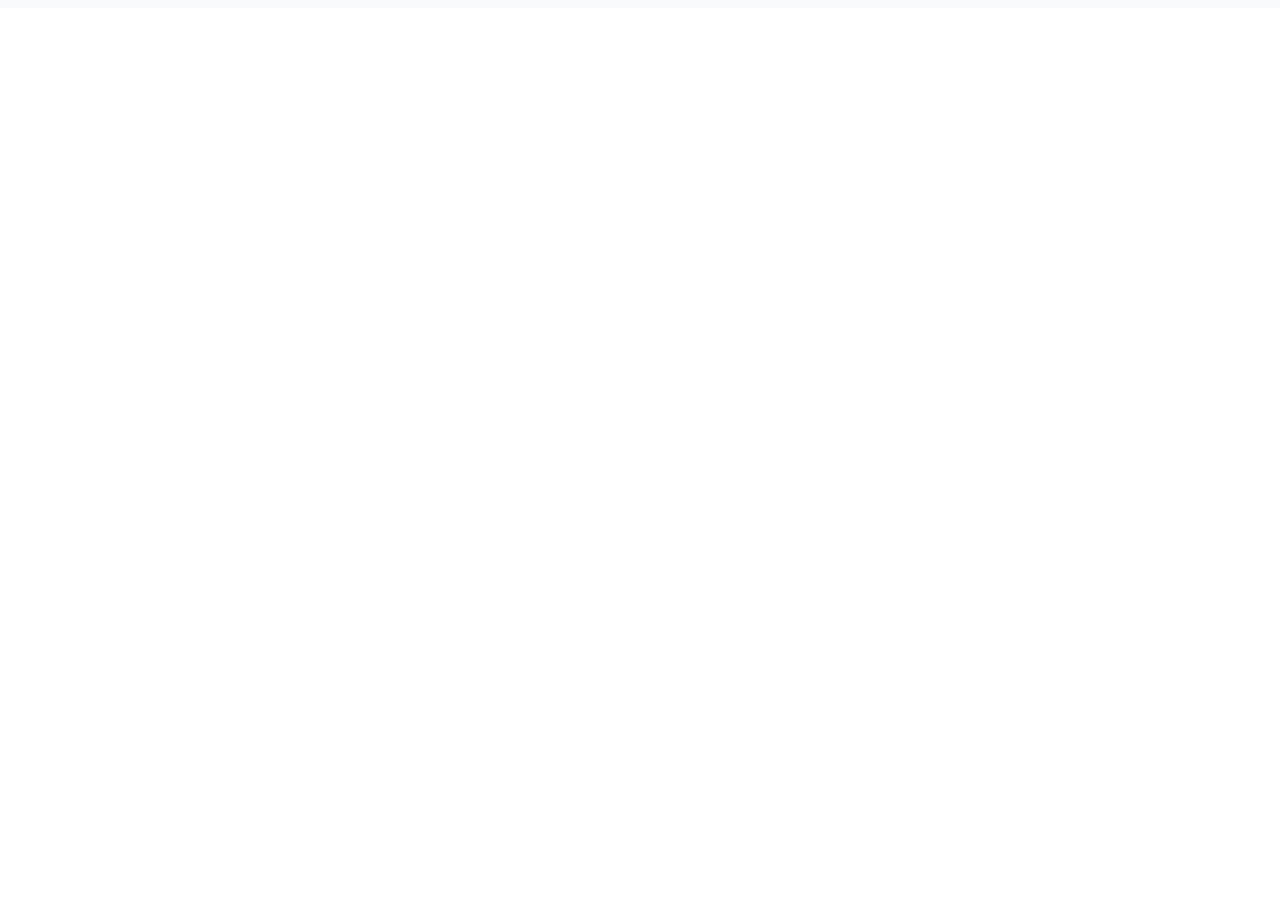
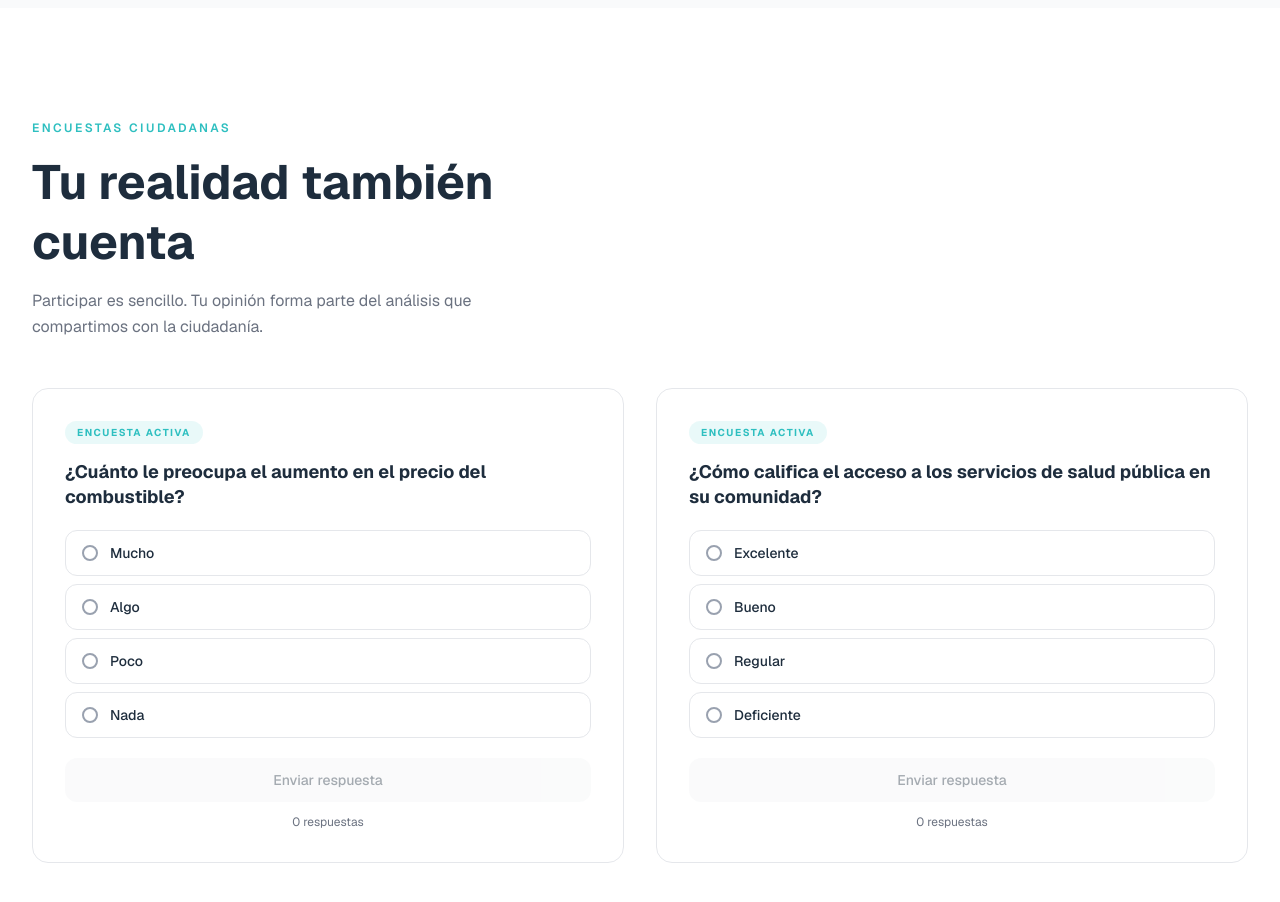
Before and after one commit to Nico200209/Impacto-Colectivo, a Next.js app: page / in a window 1280 px wide. Shown: the part 2520-3422 px from the top of the page. Before the commit the page ends 2528 px from the top, so only its background shows below. Built offline with nearby package versions, Linux system fonts and the light colour scheme; no server answers; the database is empty.

Commit message:
Supabase, y encuestas

```diff
--- /dev/null
+++ b/app/api/survey/route.ts
@@ -0,0 +1,56 @@
+import { createClient } from "@supabase/supabase-js";
+import { NextRequest, NextResponse } from "next/server";
+
+function getSupabase() {
+  return createClient(
+    process.env.NEXT_PUBLIC_SUPABASE_URL!,
+    process.env.NEXT_PUBLIC_SUPABASE_ANON_KEY!
+  );
+}
+
+export async function GET(req: NextRequest) {
+  const surveyId = req.nextUrl.searchParams.get("surveyId");
+  if (!surveyId) {
+    return NextResponse.json({ error: "surveyId required" }, { status: 400 });
+  }
+
+  const supabase = getSupabase();
+  const { count, error } = await supabase
+    .from("survey_responses")
+    .select("*", { count: "exact", head: true })
+    .eq("survey_id", surveyId);
+
+  if (error) {
+    console.error("Supabase GET error:", error);
+    return NextResponse.json({ error: error.message }, { status: 500 });
+  }
+
+  return NextResponse.json({ count: count ?? 0 });
+}
+
+export async function POST(req: NextRequest) {
+  const body = await req.json();
+  const { surveyId, selectedOption } = body as {
+    surveyId: string;
+    selectedOption: string;
+  };
+
+  if (!surveyId || !selectedOption) {
+    return NextResponse.json(
+      { error: "surveyId and selectedOption required" },
+      { status: 400 }
+    );
+  }
+
+  const supabase = getSupabase();
+  const { error } = await supabase
+    .from("survey_responses")
+    .insert({ survey_id: surveyId, selected_option: selectedOption });
+
+  if (error) {
+    console.error("Supabase POST error:", error);
+    return NextResponse.json({ error: error.message }, { status: 500 });
+  }
+
+  return NextResponse.json({ ok: true });
+}
--- a/app/page.tsx
+++ b/app/page.tsx
@@ -2,6 +2,7 @@ import Navbar from "@/components/Navbar";
 import Inicio from "@/components/sections/Inicio";
 import Nosotros from "@/components/sections/Nosotros";
 import Temas from "@/components/sections/Temas";
+import Encuestas from "@/components/sections/Encuestas";
 
 export default function Home() {
   return (
@@ -11,6 +12,7 @@ export default function Home() {
         <Inicio />
         <Nosotros />
         <Temas />
+        <Encuestas />
         {/* Next sections will be added here */}
       </main>
     </>
--- /dev/null
+++ b/components/sections/Encuestas.tsx
@@ -0,0 +1,204 @@
+"use client";
+
+import { useEffect, useState } from "react";
+import { useInView } from "@/lib/hooks";
+import { MdCheckCircle } from "react-icons/md";
+
+interface Survey {
+  id: string;
+  question: string;
+  options: string[];
+}
+
+const surveys: Survey[] = [
+  {
+    id: "combustible",
+    question: "¿Cuánto le preocupa el aumento en el precio del combustible?",
+    options: ["Mucho", "Algo", "Poco", "Nada"],
+  },
+  {
+    id: "salud",
+    question:
+      "¿Cómo califica el acceso a los servicios de salud pública en su comunidad?",
+    options: ["Excelente", "Bueno", "Regular", "Deficiente"],
+  },
+];
+
+/* ── Individual survey card ── */
+function SurveyCard({
+  survey,
+  index,
+  inView,
+}: {
+  survey: Survey;
+  index: number;
+  inView: boolean;
+}) {
+  const [selected, setSelected] = useState<string | null>(null);
+  const [submitted, setSubmitted] = useState(false);
+  const [submitting, setSubmitting] = useState(false);
+  const [count, setCount] = useState<number | null>(null);
+
+  useEffect(() => {
+    fetch(`/api/survey?surveyId=${survey.id}`)
+      .then((r) => r.json())
+      .then((data) => setCount(data.count ?? 0))
+      .catch(() => setCount(0));
+  }, [survey.id]);
+
+  async function handleSubmit() {
+    if (!selected || submitting) return;
+    setSubmitting(true);
+    try {
+      const res = await fetch("/api/survey", {
+        method: "POST",
+        headers: { "Content-Type": "application/json" },
+        body: JSON.stringify({ surveyId: survey.id, selectedOption: selected }),
+      });
+      if (res.ok) {
+        setSubmitted(true);
+        setCount((c) => (c ?? 0) + 1);
+      }
+    } finally {
+      setSubmitting(false);
+    }
+  }
+
+  return (
+    <div
+      className="rounded-2xl border border-gray-200 bg-white p-6 sm:p-8 flex flex-col"
+      style={{
+        opacity: inView ? 1 : 0,
+        transform: inView ? "translateY(0)" : "translateY(24px)",
+        transition: `opacity 0.55s ease-out ${index * 0.15}s, transform 0.55s ease-out ${index * 0.15}s`,
+      }}
+    >
+      {/* Badge */}
+      <span className="inline-flex self-start text-[10px] font-bold tracking-[0.15em] uppercase bg-[#2EBFC0]/10 text-[#2EBFC0] px-3 py-1 rounded-full">
+        Encuesta activa
+      </span>
+
+      {submitted ? (
+        /* ── Thank-you state ── */
+        <div className="flex flex-col items-center justify-center flex-1 py-10 gap-4 text-center">
+          <MdCheckCircle size={48} className="text-[#2EBFC0]" />
+          <p className="font-bold text-[#1E2D3D] text-lg">
+            ¡Gracias por participar!
+          </p>
+          <p className="text-sm text-[#6B7280]">
+            Tu respuesta ha sido registrada.
+          </p>
+          {count !== null && (
+            <p className="text-xs text-[#6B7280]">
+              {count.toLocaleString("es-DO")} respuestas en total
+            </p>
+          )}
+        </div>
+      ) : (
+        /* ── Active survey state ── */
+        <>
+          <p className="font-bold text-[#1E2D3D] text-base sm:text-lg mt-4 mb-5 leading-snug">
+            {survey.question}
+          </p>
+
+          <div className="flex flex-col gap-2 flex-1">
+            {survey.options.map((option) => {
+              const isSelected = selected === option;
+              return (
+                <button
+                  key={option}
+                  onClick={() => setSelected(option)}
+                  className={`flex items-center gap-3 w-full px-4 py-3 rounded-xl border text-left text-sm font-medium transition-all duration-150 ${
+                    isSelected
+                      ? "border-[#2EBFC0] bg-[#2EBFC0]/5 text-[#2EBFC0]"
+                      : "border-gray-200 text-[#1E2D3D] hover:border-gray-300 hover:bg-gray-50"
+                  }`}
+                >
+                  <span
+                    className={`w-4 h-4 rounded-full border-2 flex-shrink-0 transition-all duration-150 ${
+                      isSelected
+                        ? "border-[#2EBFC0] bg-[#2EBFC0]"
+                        : "border-gray-400"
+                    }`}
+                  />
+                  {option}
+                </button>
+              );
+            })}
+          </div>
+
+          <button
+            onClick={handleSubmit}
+            disabled={!selected || submitting}
+            className="mt-5 w-full py-3 rounded-xl bg-gray-100 text-[#1E2D3D] font-medium text-sm
+                       hover:bg-gray-200 transition-colors duration-150
+                       disabled:opacity-40 disabled:cursor-not-allowed"
+          >
+            {submitting ? "Enviando…" : "Enviar respuesta"}
+          </button>
+
+          {count !== null && (
+            <p className="text-xs text-[#6B7280] mt-3 text-center">
+              {count.toLocaleString("es-DO")} respuestas
+            </p>
+          )}
+        </>
+      )}
+    </div>
+  );
+}
+
+/* ── Section ── */
+export default function Encuestas() {
+  const [headerRef, headerInView] = useInView<HTMLDivElement>(0.15);
+  const [gridRef, gridInView] = useInView<HTMLDivElement>(0.1);
+
+  return (
+    <section id="encuestas" className="bg-white py-20 lg:py-28">
+      <div className="max-w-7xl mx-auto px-4 sm:px-6 lg:px-8">
+
+        {/* Header */}
+        <div ref={headerRef} className="mb-12">
+          <p
+            className={`text-xs font-semibold tracking-[0.2em] uppercase text-[#2EBFC0] mb-4 ${
+              headerInView ? "animate-reveal" : "opacity-0"
+            }`}
+          >
+            Encuestas ciudadanas
+          </p>
+          <h2
+            className={`text-4xl sm:text-5xl font-bold text-[#1E2D3D] leading-tight max-w-xl ${
+              headerInView ? "animate-reveal-d1" : "opacity-0"
+            }`}
+          >
+            Tu realidad también cuenta
+          </h2>
+          <p
+            className={`mt-4 text-base text-[#6B7280] max-w-lg leading-relaxed ${
+              headerInView ? "animate-reveal-d2" : "opacity-0"
+            }`}
+          >
+            Participar es sencillo. Tu opinión forma parte del análisis que
+            compartimos con la ciudadanía.
+          </p>
+        </div>
+
+        {/* Survey cards */}
+        <div
+          ref={gridRef}
+          className="grid grid-cols-1 lg:grid-cols-2 gap-6 lg:gap-8"
+        >
+          {surveys.map((survey, i) => (
+            <SurveyCard
+              key={survey.id}
+              survey={survey}
+              index={i}
+              inView={gridInView}
+            />
+          ))}
+        </div>
+
+      </div>
+    </section>
+  );
+}
--- /dev/null
+++ b/lib/supabase.ts
@@ -0,0 +1,6 @@
+import { createClient } from "@supabase/supabase-js";
+
+export const supabase = createClient(
+  process.env.NEXT_PUBLIC_SUPABASE_URL!,
+  process.env.NEXT_PUBLIC_SUPABASE_ANON_KEY!
+);
--- a/package.json
+++ b/package.json
@@ -9,6 +9,7 @@
     "lint": "eslint"
   },
   "dependencies": {
+    "@supabase/supabase-js": "^2.106.2",
     "next": "16.2.6",
     "react": "19.2.4",
     "react-dom": "19.2.4",
```
Also changed, not shown: 1 other file (tests, documents, lock files or other folders).
